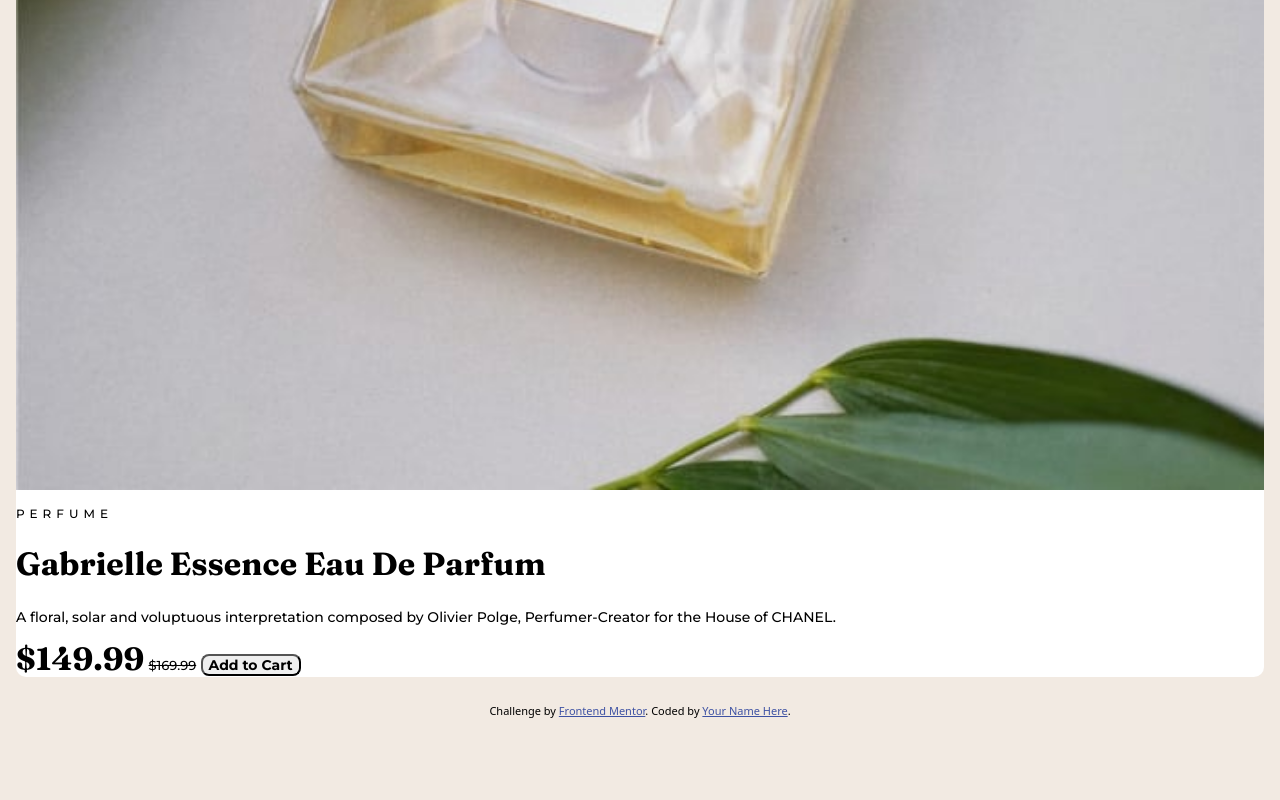
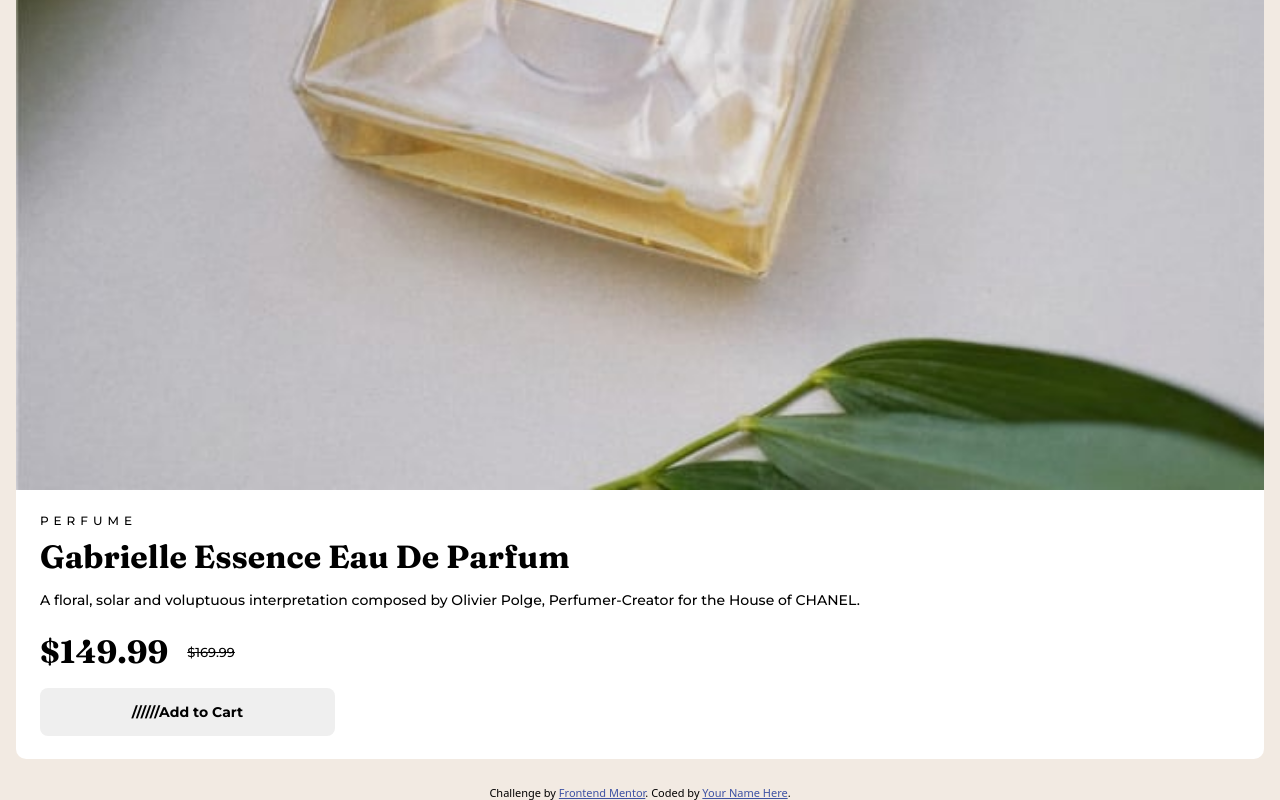
Before and after one commit to baglana/product-preview-card-component, a website built with Vite: page index.html in a window 1280 px wide. Shown: the part 411-1211 px from the top of the page. Before the commit the page ends 1129 px from the top, so only its background shows below. Built offline with nearby package versions, Linux system fonts and the light colour scheme.

Commit message:
Add margins and paddings with pp

```diff
--- a/index.html
+++ b/index.html
@@ -34,11 +34,13 @@
         Perfumer-Creator for the House of CHANEL.
       </p>
 
-      <span class="card__product-price">$149.99</span>
-      <span class="card__product-price-old">$169.99</span>
+      <div class="card__product-price-wrapper">
+        <p class="card__product-price">$149.99</p>
+        <p class="card__product-price-old">$169.99</p>
+      </div>
 
       <button class="card__add-to-cart-button" type="button">
-        Add to Cart
+        //////Add to Cart
       </button>
     </div>
   </article>
--- a/src/style.css
+++ b/src/style.css
@@ -8,6 +8,10 @@ html {
 *::before,
 *::after {
   box-sizing: inherit;
+}
+
+p, h2 {
+  margin: 0;
 }
 
 body {
@@ -37,6 +41,10 @@ main {
   border-radius: 10px 10px 0px 0px;
 }
 
+.card__product-info {
+  padding: 19px 24px 23px;
+}
+
 .card__product-title>h2,
 .card__product-price {
   font-family: 'Fraunces', serif;
@@ -51,13 +59,22 @@ main {
 }
 
 .card__product-title>h2 {
+  margin-top: 13px;
+  margin-bottom: 16px;
   font-size: 2rem;
   line-height: 2rem; /* 100% */
 }
 
 .card__product-description {
+  margin-bottom: 24px;
   font-size: 0.875rem;
   line-height: 1.4375rem; /* 164.286% */
+}
+
+.card__product-price-wrapper {
+  display: flex;
+  align-items: center;
+  gap: 19px;
 }
 
 .card__product-price {
@@ -72,6 +89,11 @@ main {
 }
 
 .card__add-to-cart-button {
+  display: block;
+  width: 295px;
+  height: 48px;
+  margin-top: 20px;
+  border-style: none;
   border-radius: 8px;
   font-size: 0.875rem;
   font-weight: 700;
```
